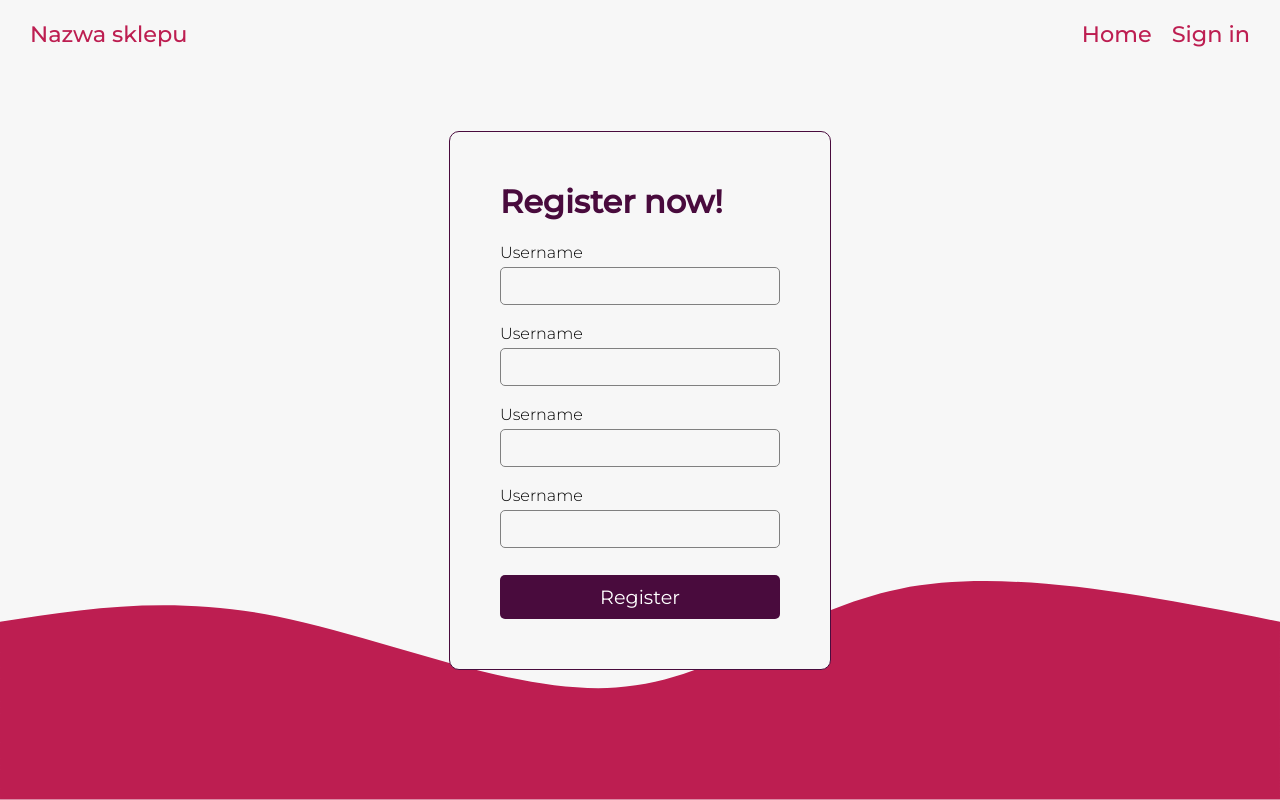
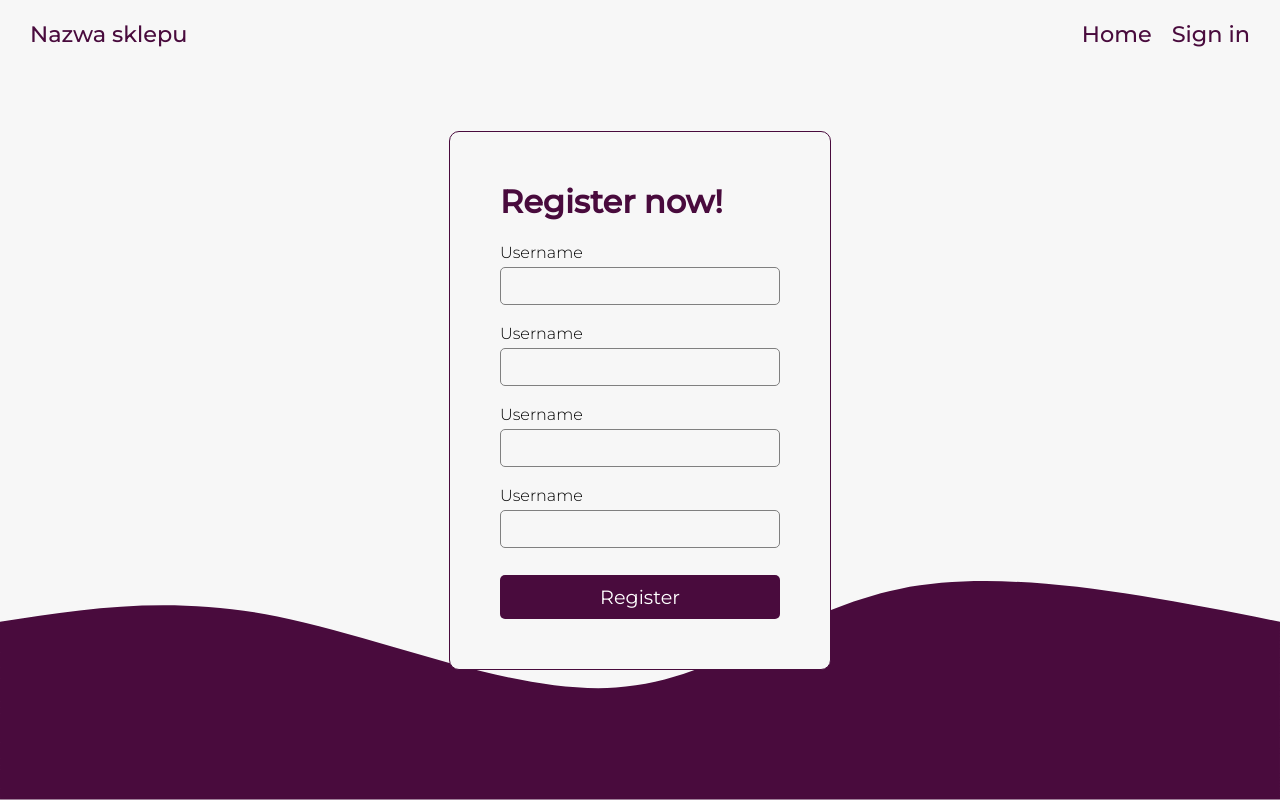
Before and after one commit to Wronqa/WatShop_ecommerce_app, a React (Create React App) app in the folder frontend/: page / in a window 1280 px wide. Built offline with nearby package versions, Linux system fonts and the light colour scheme.

Commit message:
Chnged colors

```diff
--- a/frontend/src/views/register/Register.jsx
+++ b/frontend/src/views/register/Register.jsx
@@ -37,7 +37,7 @@ export const Register = () => {
           d='M 0,400 C 0,400 0,200 0,200 C 95.71428571428572,184.89285714285714 191.42857142857144,169.78571428571428 312,194 C 432.57142857142856,218.21428571428572 578.0000000000001,281.75 693,274 C 807.9999999999999,266.25 892.5714285714287,187.21428571428572 1012,163 C 1131.4285714285713,138.78571428571428 1285.7142857142858,169.39285714285714 1440,200 C 1440,200 1440,400 1440,400 Z'
           stroke='none'
           stroke-width='0'
-          fill='#bd1e51'
+          fill='#490b3d'
           class='transition-all duration-300 ease-in-out delay-150 path-0'
         ></path>
       </svg>
--- a/frontend/src/views/register/register.css
+++ b/frontend/src/views/register/register.css
@@ -19,7 +19,7 @@
 .register__navbarItem {
   font-size: 1.4rem;
   font-weight: 500;
-  color: #bd1e51;
+  color: #490b3d;
   margin: 10px;
 }
 form {
```
